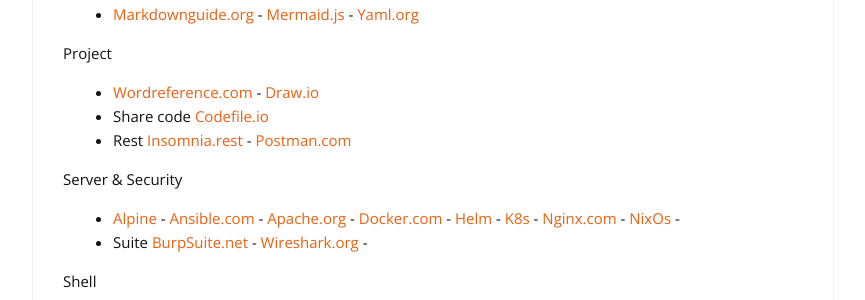
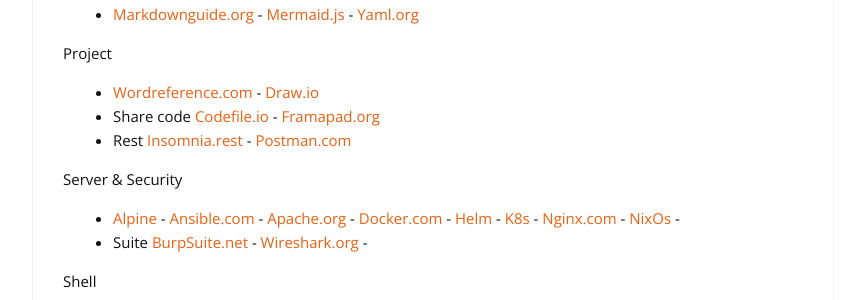
Before and after one commit to cylmat/cylmat.github.io, a Jekyll site: the page built from _pages/USEFUL.md, in a window 1280 px wide and 900 px high, scrolled down 2280 px. Shown: the part 154-454 px from the top of the window, without its empty margins (207-1072 px from the left). Built offline with Jekyll 4.4.1, drawn with Linux system fonts in a browser that asks for light colours; nearby versions of some CDN libraries.

Commit message:
Update USEFUL.md

```diff
--- a/_pages/USEFUL.md
+++ b/_pages/USEFUL.md
@@ -104,7 +104,7 @@
 
 Project
 - [Wordreference.com](https://www.wordreference.com/fr) - [Draw.io](https://draw.io)
-- Share code [Codefile.io](https://codefile.io)
+- Share code [Codefile.io](https://codefile.io) - [Framapad.org](https://hebdo.framapad.org)
 - Rest [Insomnia.rest](https://insomnia.rest) - [Postman.com](https://www.postman.com)
 
 Server & Security
```
